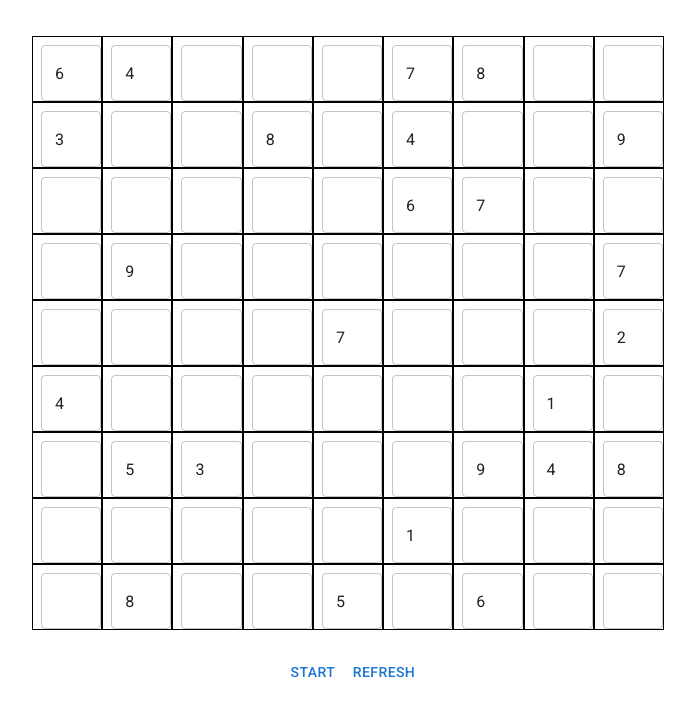
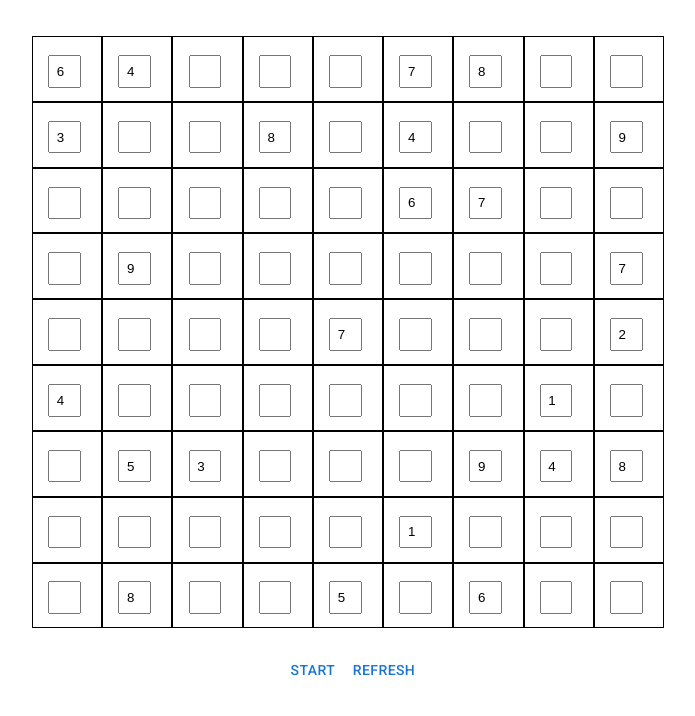
Before and after one commit to ysku/sudoku-cheater, a React (Create React App) app: page / in a window 1280 px wide. Shown: the top 716 px of the page, without its empty margins (288-983 px from the left). Built offline with nearby package versions, Linux system fonts and the light colour scheme.

Commit message:
fix: table

```diff
--- a/src/SudokuTable.tsx
+++ b/src/SudokuTable.tsx
@@ -1,5 +1,5 @@
 import React, { useState } from 'react';
-import { Box, Button, CircularProgress, Container, Grid, TextField } from "@mui/material"
+import { Box, Button, CircularProgress, Container, Grid } from "@mui/material"
 import { Table, N, fromValues, renderCell, bruteForce, copyTable, render, isValid} from "./lib/sudoku";
 
 function Loading() {
@@ -76,7 +76,18 @@ function SudokuTablePage() {
           {table.map((row, rowIdx) => row.map((cell, cellIdx) => (
             <Grid item xs={1} key={`${rowIdx}-${cellIdx}`} style={{ border: "1px solid black" }}>
               <div style={{ textAlign: "center", fontSize: "48px" }}>
-                <TextField value={renderCell(cell)} onChange={createOnChangeHandler(rowIdx, cellIdx)} />
+                <input
+                  style={{
+                    width: "1.5em",
+                    height: "2em",
+                    position: "relative",
+                    top: "-1em",
+                    left: "-0.5em",
+                    paddingLeft: "0.5em"
+                  }}
+                  value={renderCell(cell)}
+                  onChange={createOnChangeHandler(rowIdx, cellIdx)}
+                />
               </div>
             </Grid>
           )))}
```
